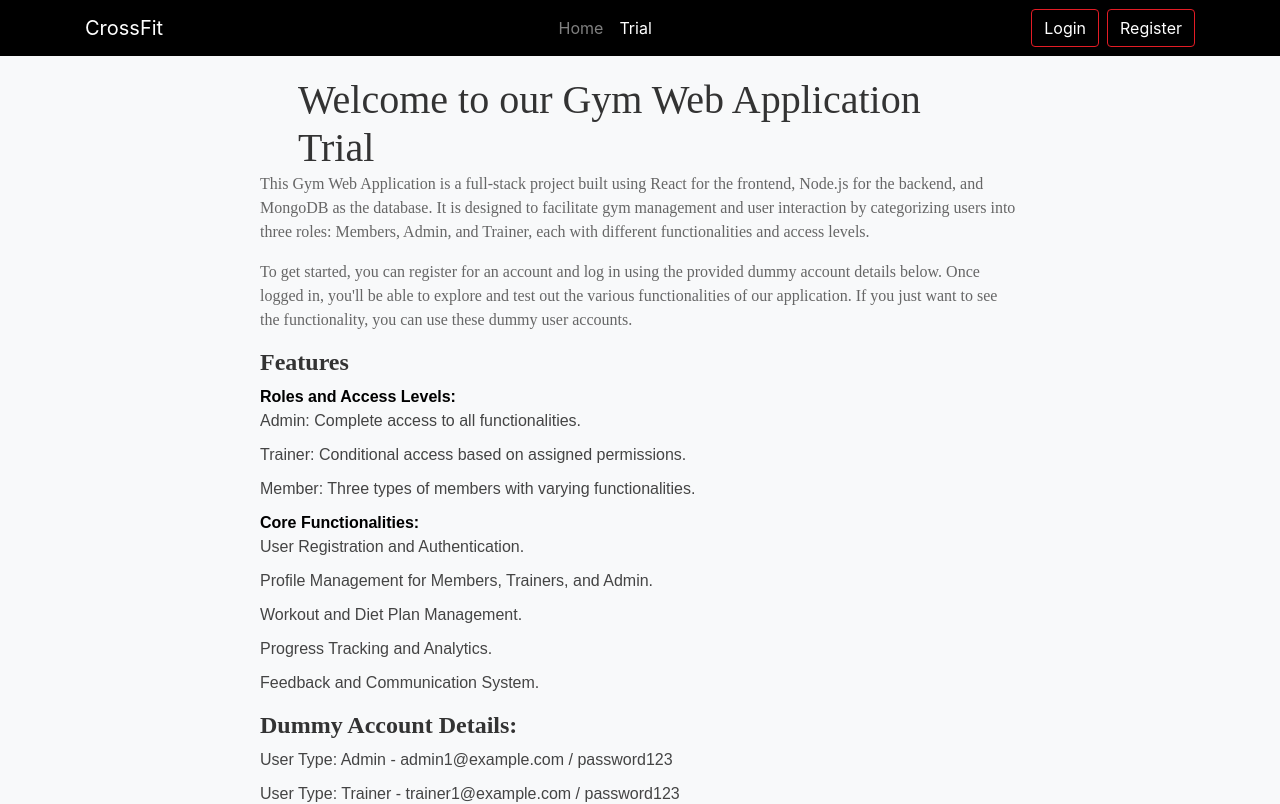
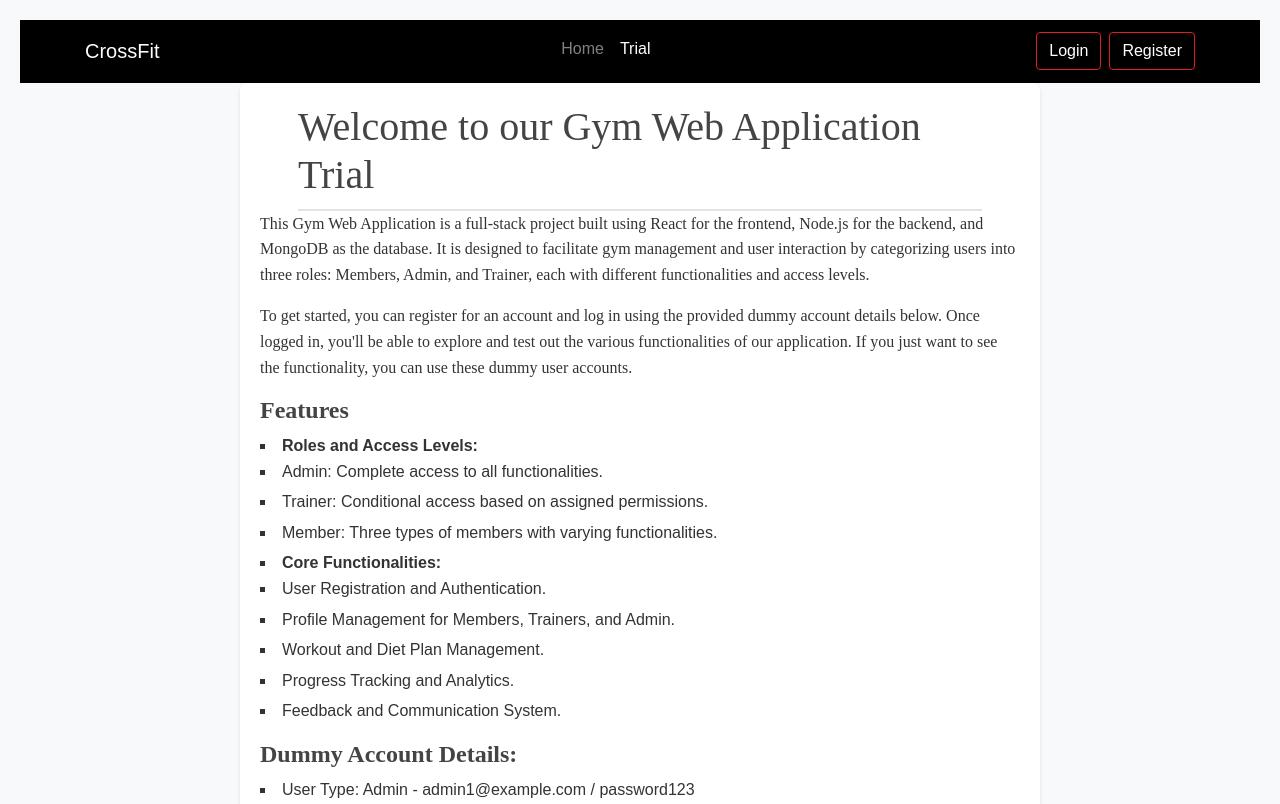
Before and after one commit to MalavPatel07/gym-web-app, a React (Create React App) app: page /#/trial in a window 1280 px wide. Shown: the top 804 px of the page. Built offline with nearby package versions, Linux system fonts and the light colour scheme; no server answers.

Commit message:
Update trial.css

```diff
--- a/src/Trial/trial.css
+++ b/src/Trial/trial.css
@@ -1,29 +1,53 @@
-.trial {
+body {
   font-family: 'Arial', sans-serif;
-  margin: 0 auto;
-  max-width: 800px;
+  line-height: 1.6;
+  color: #333;
+  background-color: #f4f4f4;
   padding: 20px;
 }
 
-.trial h2, .trial h3 {
-  color: #333;
+.trial {
+  max-width: 800px;
+  margin: 0 auto;
+  background: white;
+  padding: 20px;
+  border-radius: 8px;
+  box-shadow: 0 2px 4px rgba(0, 0, 0, 0.1);
 }
 
-.trial p {
-  color: #666;
-  line-height: 1.5;
+h2, h3 {
+  color: #444;
 }
 
-.trial ul {
-  list-style-type: none;
+h2 {
+  border-bottom: 2px solid #e4e4e4;
+  padding-bottom: 10px;
+}
+
+ul {
+  list-style: inside square;
   padding: 0;
 }
 
-.trial li {
-  margin-bottom: 10px;
-  color: #444;
+li {
+  margin-bottom: 5px;
 }
 
-.trial li strong {
-  color: #000;
+
+.dummy-account {
+  background-color: #f9f9f9;
+  border-left: 4px solid #5cb85c;
+  padding: 10px 15px;
+  margin-bottom: 10px;
 }
+
+.dummy-account h4 {
+  margin-top: 0;
+}
+
+@media (max-width: 767px) {
+  .trial {
+    border-radius: 0;
+    box-shadow: none;
+  }
+}
```
